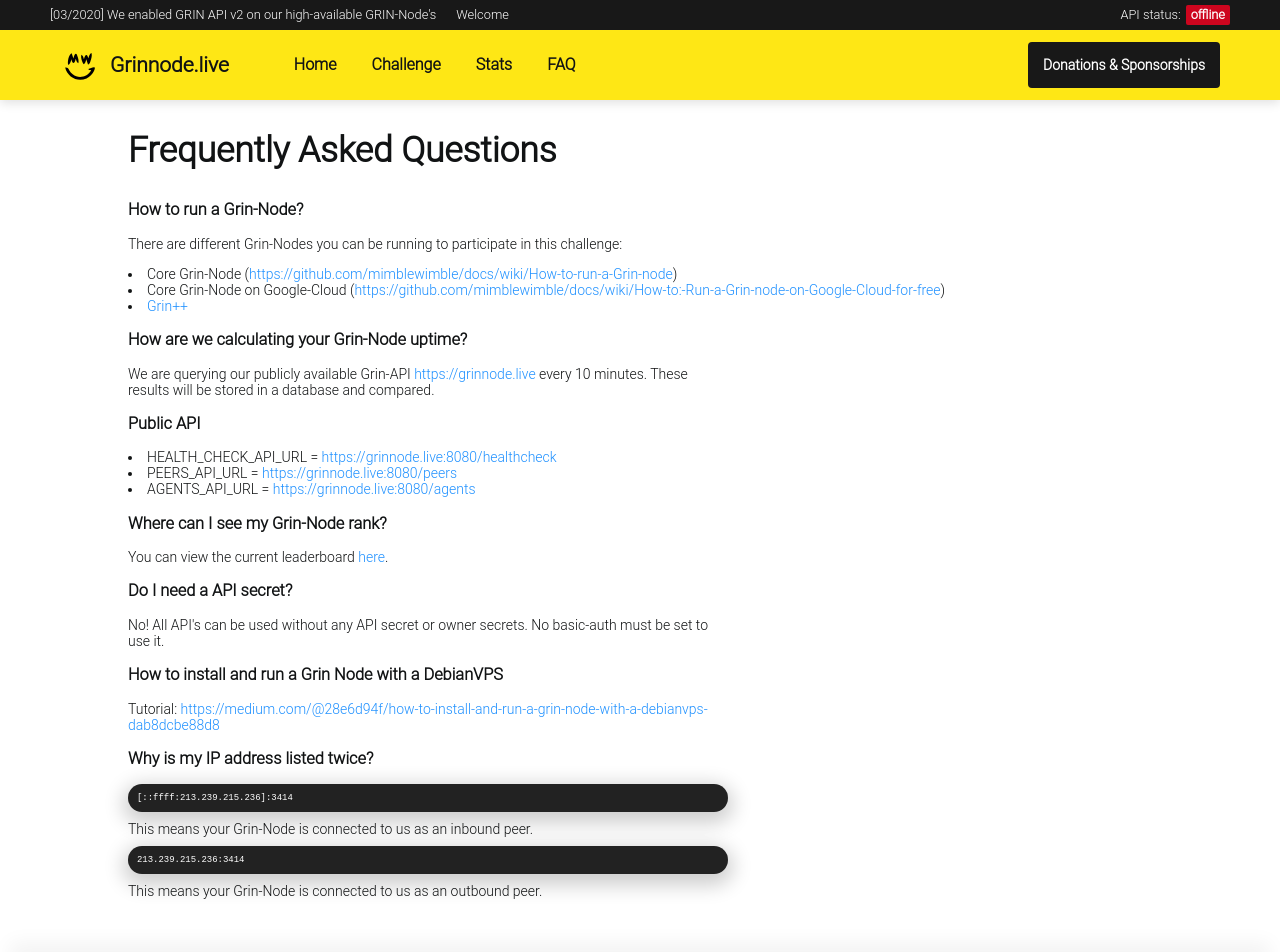
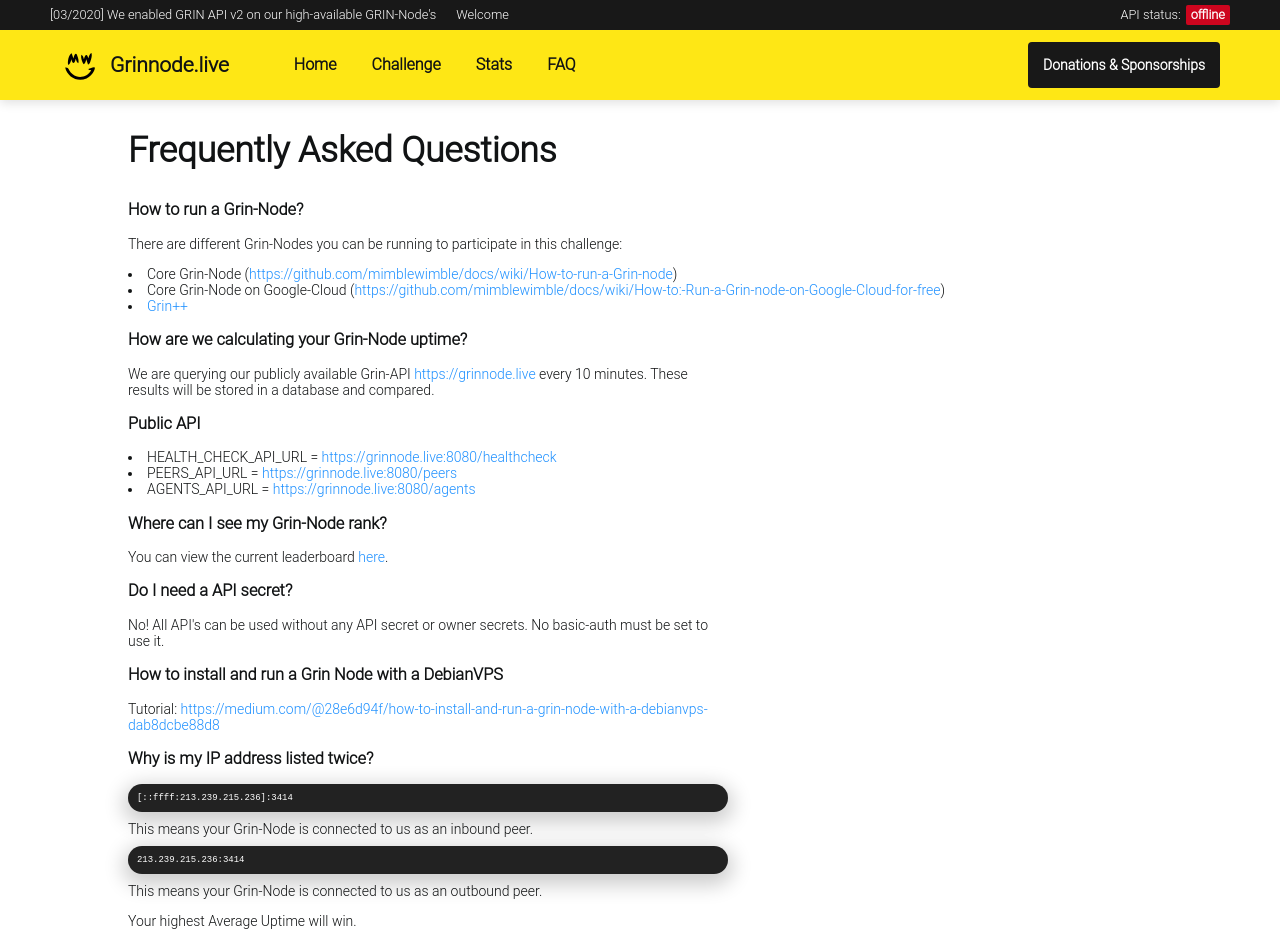
Before and after one commit to Grinnode-live/grinnode-live-frontend, a Vue app: page /faq in a window 1280 px wide. Shown: the top 952 px of the page. Built offline with nearby package versions, Linux system fonts and the light colour scheme; no server answers.

Commit message:
Update FAQ.vue
Why is my IP address listed twice

```diff
--- a/src/views/FAQ.vue
+++ b/src/views/FAQ.vue
@@ -46,6 +46,9 @@
                         This means your Grin-Node is connected to us as an inbound peer.
                         <pre>213.239.215.236:3414</pre>
                         This means your Grin-Node is connected to us as an outbound peer.
+                    <p>
+                    <p>
+                        Your highest Average Uptime will win.
                    </p>
                 </div>
             </section>
```
